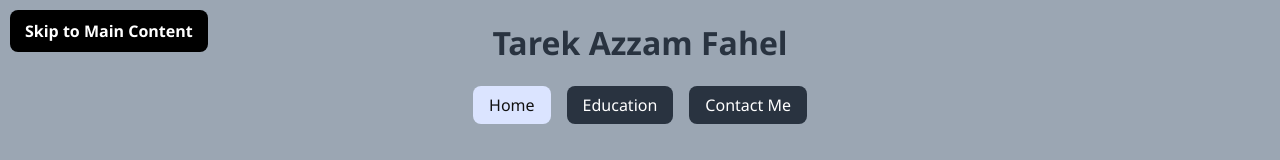
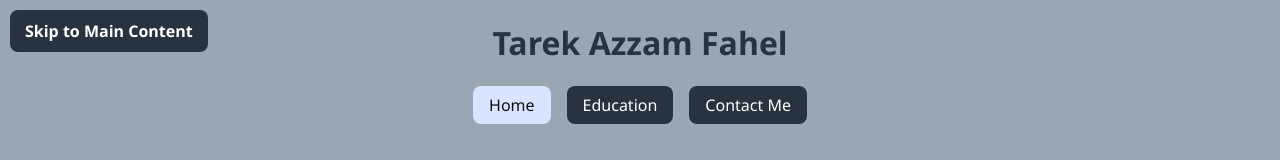
Before and after one commit to TarekFahel/CSS3-Final-Project, a plain HTML site: page index.html in a window 1280 px wide. Shown: the top 160 px of the page. Drawn offline with Linux system fonts and the light colour scheme.

Commit message:
styles.css

```diff
--- a/styles.css
+++ b/styles.css
@@ -14,7 +14,7 @@ h2 {
     position: fixed;
     top: 10px;
     left: 10px;
-    background: #000;
+    background: #293340;
     color: #fff;
     padding: 10px 15px;
     border-radius: 8px;
```
